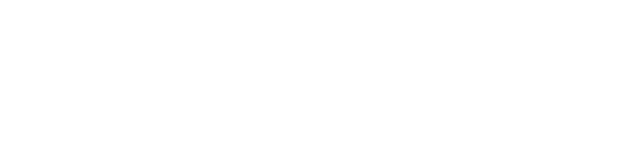
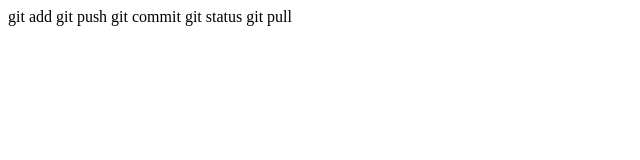
Before and after one commit to KristoRails/GitTutorial, a plain HTML site: page index.html in a window 1280 px wide. Shown: the whole page, without its empty margins (0-640 px from the left). Drawn offline with Linux system fonts and the light colour scheme.

Commit message:
added index.html

```diff
--- a/index.html
+++ b/index.html
@@ -1,3 +1,7 @@
 <body>
-
+git add
+git push
+git commit
+git status
+git pull
 </body>
```
